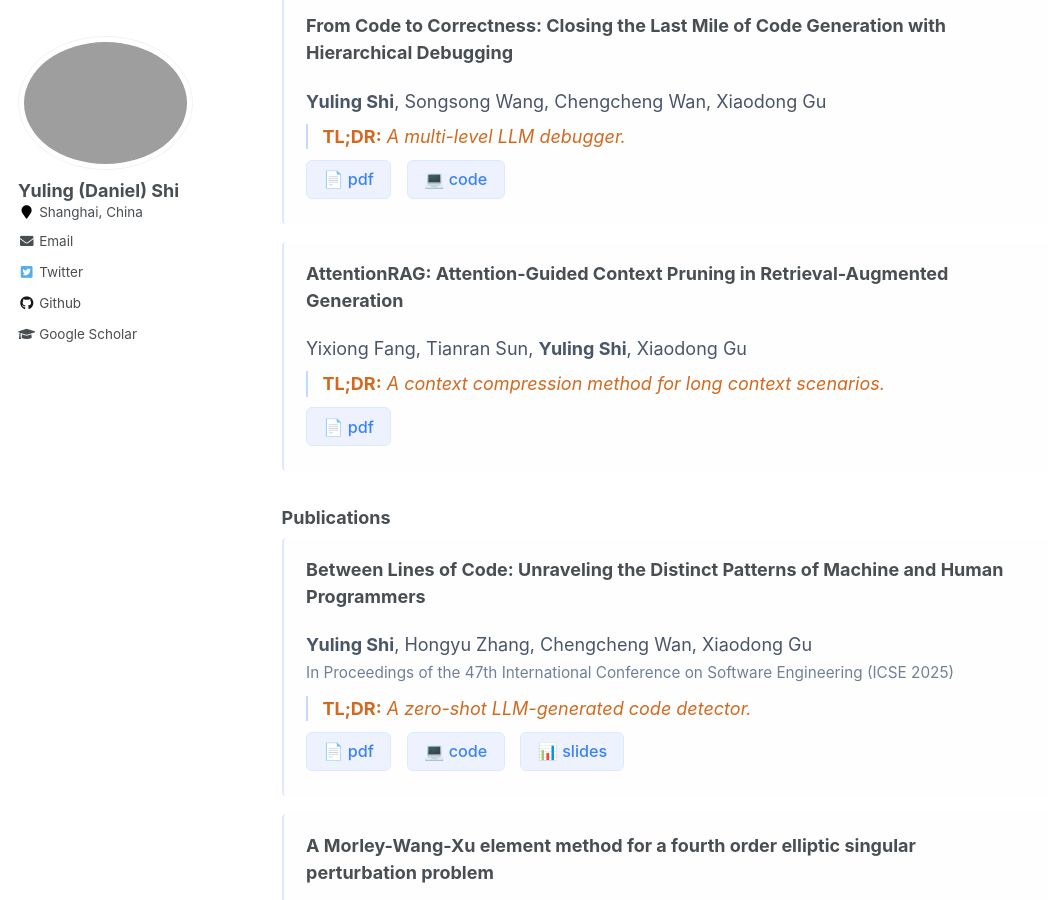
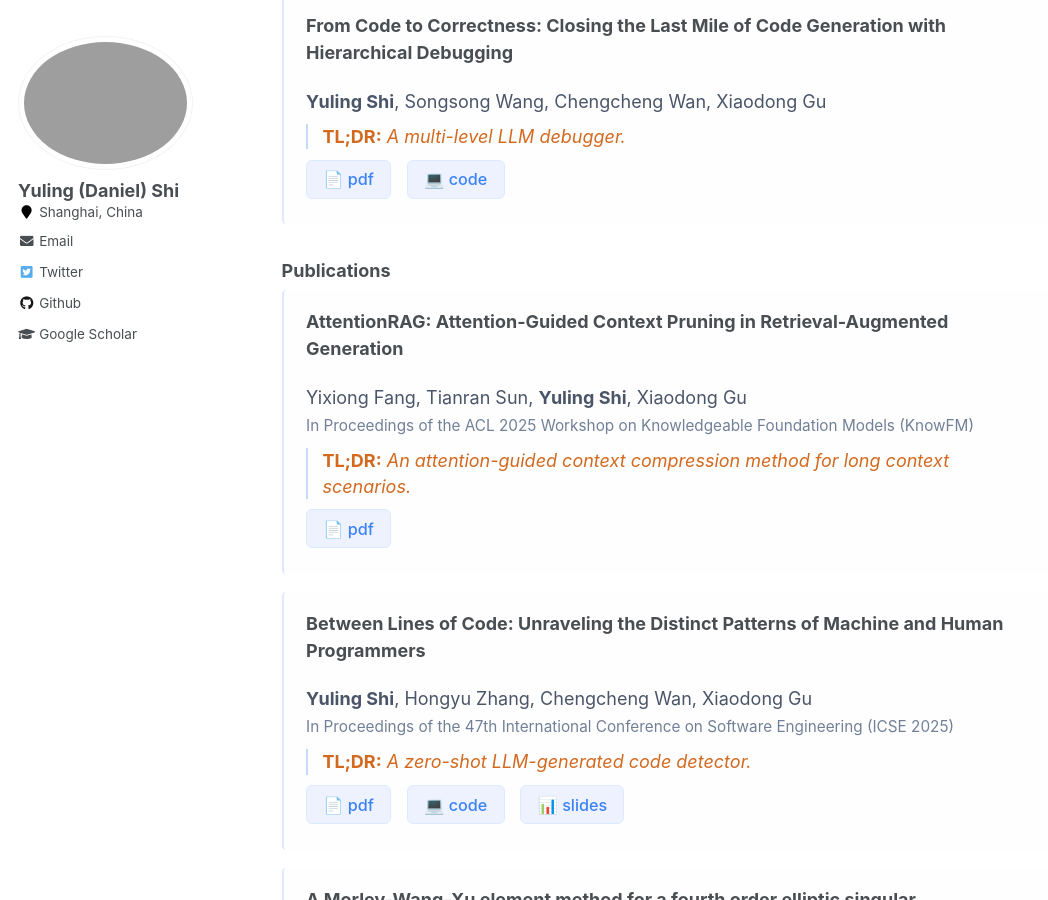
Before and after one commit to YerbaSite/YerbaSite.github.io, a Jekyll site: the page built from _pages/about.md, in a window 1280 px wide and 900 px high, scrolled down 589 px. Shown: the whole window, without its empty margins (0-1048 px from the left). Built offline with Jekyll 4.4.1, drawn with Linux system fonts in a browser that asks for light colours.

Commit message:
update attention rag

```diff
--- a/_pages/about.md
+++ b/_pages/about.md
@@ -31,16 +31,17 @@ We have multiple potential projects available with abundant computing resources!
   </p>
 </div>
 
+### Publications
+
 <div class="paper-item">
   <p><strong>AttentionRAG: Attention-Guided Context Pruning in Retrieval-Augmented Generation</strong></p>
   <p class="authors">Yixiong Fang, Tianran Sun, <strong>Yuling Shi</strong>, Xiaodong Gu</p>
-  <p class="description"><span style="color: #D2691E;"><strong>TL;DR:</strong> <em>A context compression method for long context scenarios.</em></span></p>
+  <p class="venue">In Proceedings of the ACL 2025 Workshop on Knowledgeable Foundation Models (KnowFM)</p>
+  <p class="description"><span style="color: #D2691E;"><strong>TL;DR:</strong> <em>An attention-guided context compression method for long context scenarios.</em></span></p>
   <p class="links">
     <a href="https://arxiv.org/abs/2503.10720" target="_blank">📄 pdf</a>
   </p>
 </div>
-
-### Publications
 
 <div class="paper-item">
   <p><strong>Between Lines of Code: Unraveling the Distinct Patterns of Machine and Human Programmers</strong></p>
```
